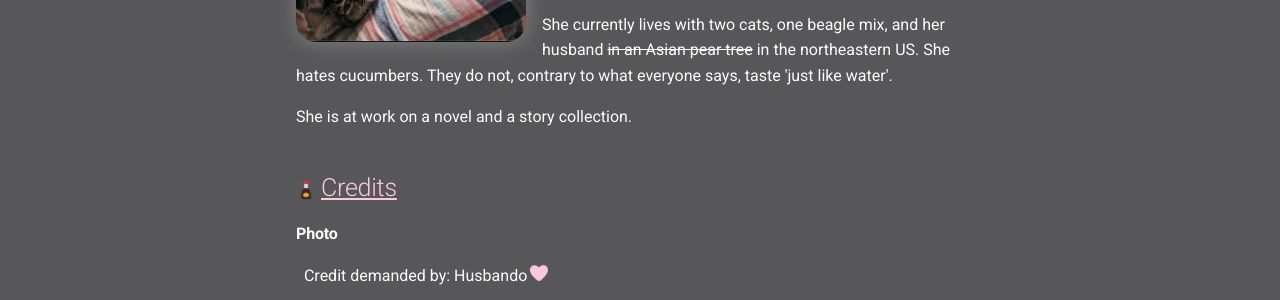
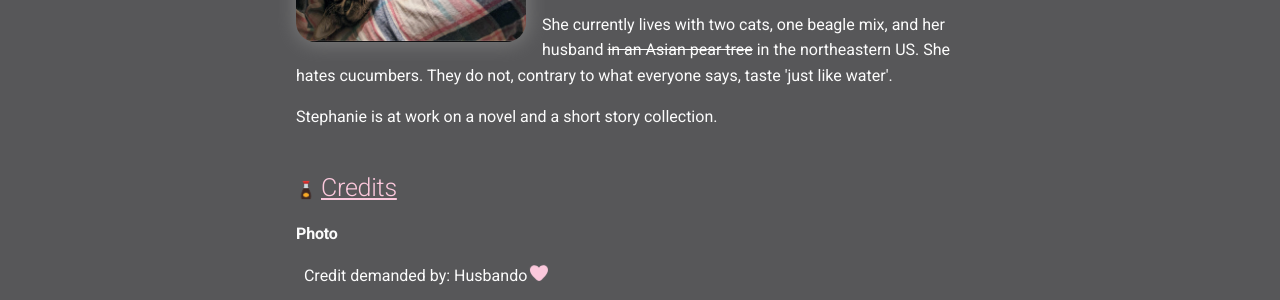
Before and after one commit to ischang/writing_portfolio, an MkDocs documentation site: the page built from docs/about.md, in a window 1280 px wide and 983 px high. Shown: the part 481-781 px from the top of the window. Built offline with MkDocs 1.6.1 and Material for MkDocs 9.7.7, drawn with Linux system fonts in a browser that asks for light colours; nearby versions of some CDN libraries.

Commit message:
verbiage

```diff
--- a/docs/about.md
+++ b/docs/about.md
@@ -16,7 +16,7 @@ Their writing has been generously supported by [Kundiman](http://www.kundiman.or
 
 She currently lives with two cats, one beagle mix, and her husband <s>in an Asian pear tree</s> in the northeastern US. She hates cucumbers. They do not, contrary to what everyone says, taste 'just like water'.
 
-She is at work on a novel and a story collection.
+Stephanie is at work on a novel and a short story collection.
 
 ## ![soy-sauce](assets/soy-sauce.png){  width="20" }Credits
 
```
